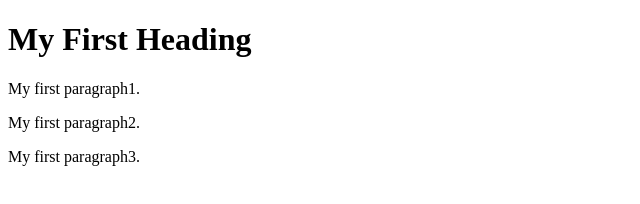
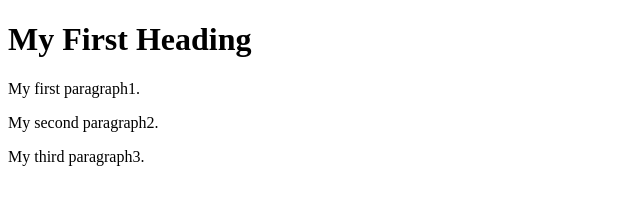
Before and after one commit to janbartosik/githubpages1, a plain HTML site: page index.htm in a window 1280 px wide. Shown: the full height of the page, 0-640 px from the left. Drawn offline with Linux system fonts and the light colour scheme.

Commit message:
Update index.htm
6

```diff
--- a/index.htm
+++ b/index.htm
@@ -4,8 +4,10 @@
 
 <h1>My First Heading</h1>
 <p>My first paragraph1.</p>
-<p>My first paragraph2.</p>
-<p>My first paragraph3.</p>
+
+<p>My second paragraph2.</p>
+
+<p>My third paragraph3.</p>
 
 </body>
 </html>
```
